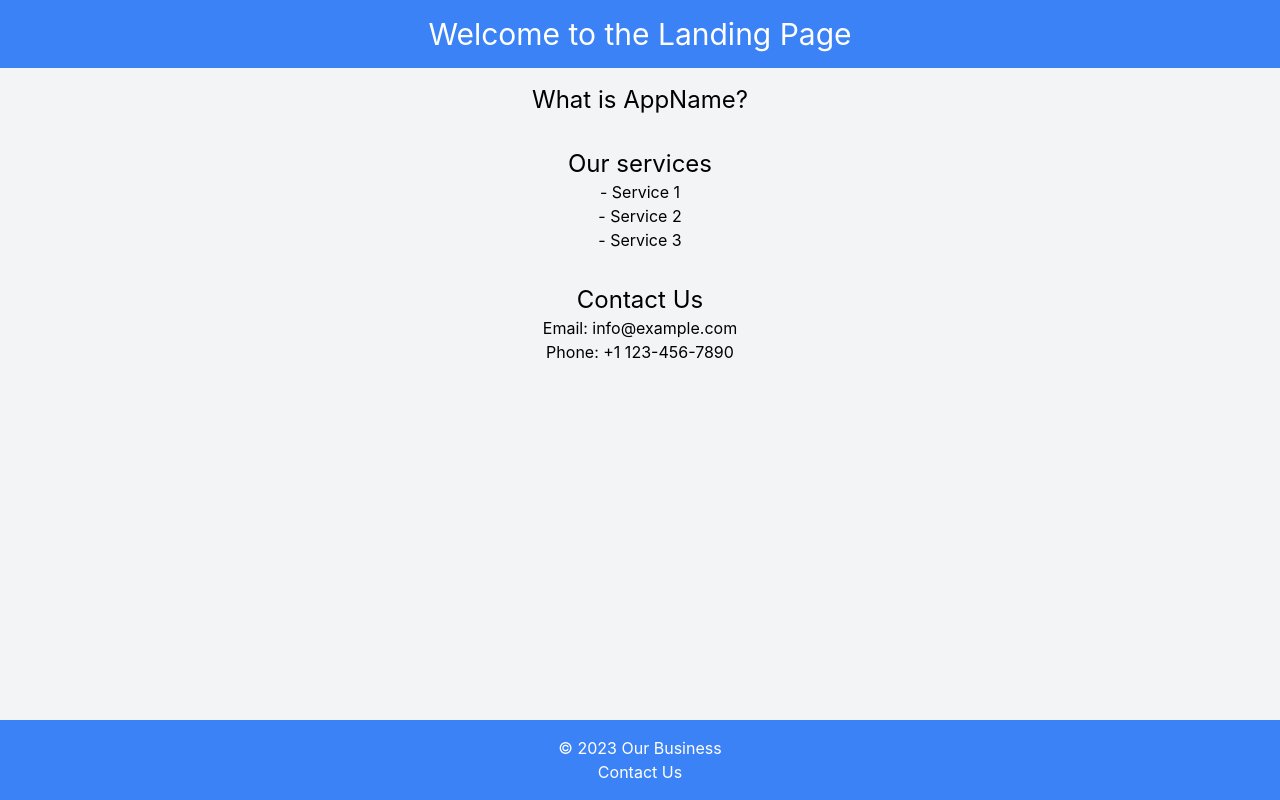
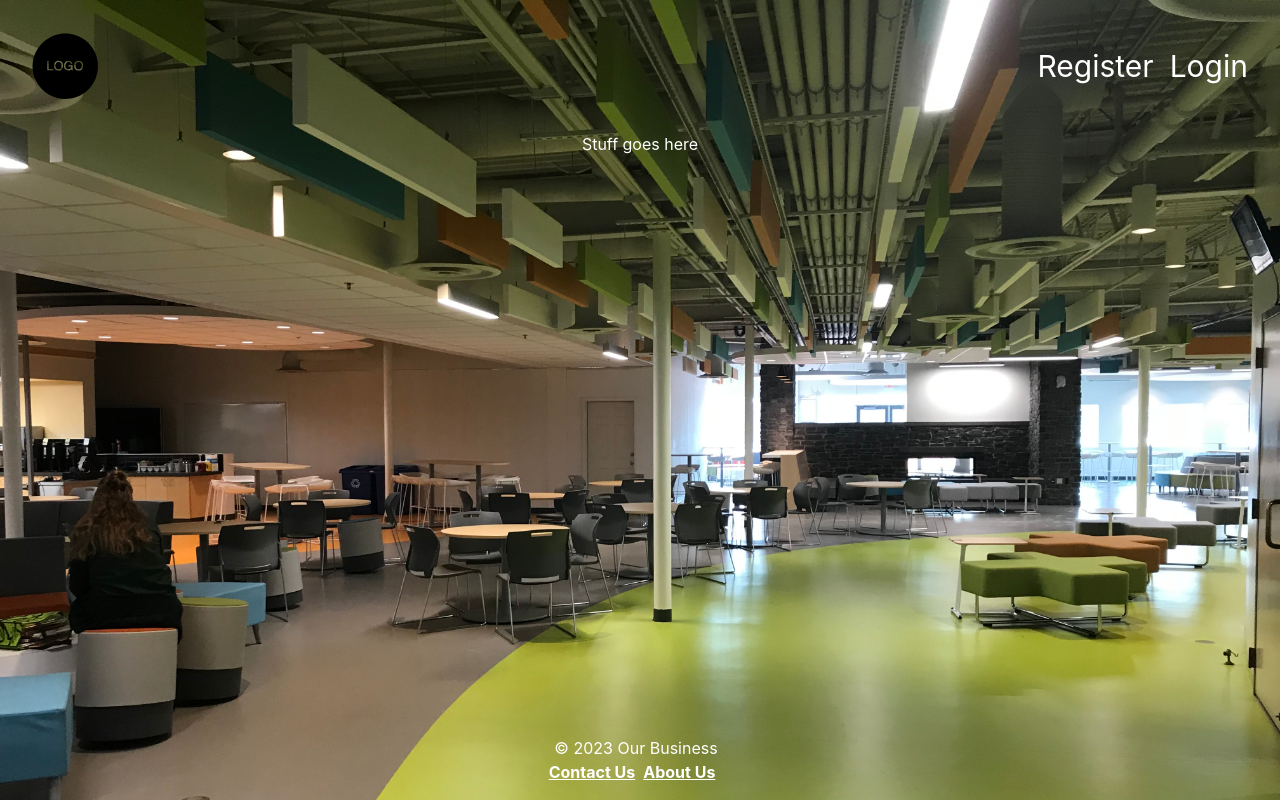
Before and after one commit to CodeDay-Labs-RNZ/Space-saver, a React (Create React App) app in the folder frontend/: page / in a window 1280 px wide. Built offline with nearby package versions, Linux system fonts and the light colour scheme.

Commit message:
Update LandingPage.tsx
Contact and About Us pushed to the footer, and adjusting size of header components

```diff
--- a/frontend/src/pages/LandingPage.tsx
+++ b/frontend/src/pages/LandingPage.tsx
@@ -1,48 +1,38 @@
 import React from 'react';
 import '../styles/LandingPage.css';
 import {Link} from "react-router-dom";
-import ContactForm from "./Contact";
 
 const LandingPage: React.FC = () => {
     return (
-        <div className="bg-gray-100 min-h-screen flex flex-col">
-            <header className="bg-blue-500 p-4 text-white">
-                <h1 className="text-3xl">Welcome to the Landing Page</h1>
+        <div className="relative overflow-hidden bg-cover bg-no-repeat min-h-screen flex flex-col text-white bg-[url(../public/officespace2.jpg)] ">
+            <header className="flex justify-between bg-black-100 p-4 text-white">
+
+                <div className="flex justify-start">
+                <img width={100} height={100}
+                     src="/logoPlaceholderImage.svg"
+                     className="items-center"
+                     alt="logo image"/>
+                </div>
+
+                <div className="flex justify-end items-center">
+                    <Link to="/login" className="text-3xl mr-4">Register</Link>
+                    <Link to="/login" className="text-3xl mr-4">Login</Link>
+                </div>
             </header>
 
-            <div className="max-w-screen-xl mx-auto flex-grow">
-                <section className="p-4">
-                    <h2 className="text-2xl">What is AppName?</h2>
-                </section>
 
-                <section className="p-4">
-                    <h2 className="text-2xl">Our services</h2>
 
-                    <p>
-                        - Service 1
-                        <br />
-                        - Service 2
-                        <br />
-                        - Service 3
-                    </p>
-                </section>
+            <div className="flex justify-center">Stuff goes here</div>
 
-                <section className="p-4">
-                    <h2 className="text-2xl">Contact Us</h2>
-                    <p>Email: info@example.com</p>
-                    <p>Phone: +1 123-456-7890</p>
-                </section>
-            </div>
-
-            <footer className="bg-blue-500 p-4 mt-auto text-white">
+            <footer className="bg-black-500 p-4 mt-auto text-white mr-2">
                 <p>&copy; {new Date().getFullYear()} Our Business</p>
                 <p>
-                    <Link to="/Contact">Contact Us</Link>
+                    <Link to="/Contact" className="underline font-bold mr-2 text-white">Contact Us</Link>
+                    <Link to="/About" className="underline font-bold mr-2 text-white">About Us</Link>
                 </p>
             </footer>
         </div>
     );
 };
 
-
 export default LandingPage;
```
